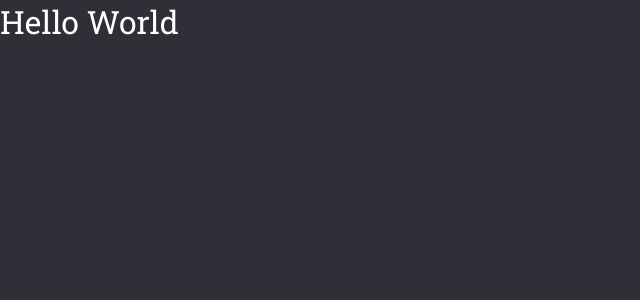
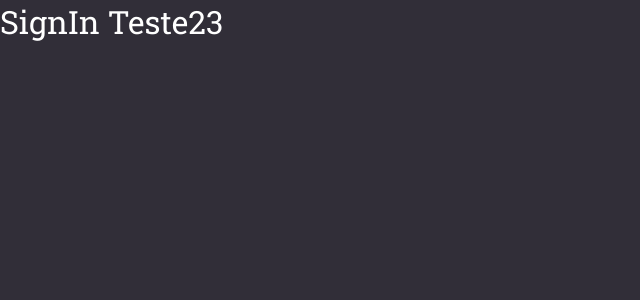
Before and after one commit to rafaelThi/goBarber, a React (Create React App) app: page / in a window 1280 px wide. Shown: the top 300 px of the page, without its empty margins (0-640 px from the left). Built offline with nearby package versions, Linux system fonts and the light colour scheme.

Commit message:
erro --jsx (?)

```diff
--- a/package.json
+++ b/package.json
@@ -11,6 +11,7 @@
     "@types/react": "^16.9.53",
     "@types/react-dom": "^16.9.8",
     "@types/styled-components": "^5.1.4",
+    "jsx": "^0.9.89",
     "react": "^17.0.1",
     "react-dom": "^17.0.1",
     "react-scripts": "4.0.1",
--- a/src/App.tsx
+++ b/src/App.tsx
@@ -1,10 +1,10 @@
 import React from 'react';
-
+import SignIn from './pages/Signin/index';
 import GlobalStyle from './styles/global';
 
 const App: React.FunctionComponent = () => (
   <>
-    <h1>Hello World</h1>
+    <SignIn />
     <GlobalStyle />
   </>
 );
--- a/src/pages/Signin/index.tsx
+++ b/src/pages/Signin/index.tsx
@@ -1,5 +1,5 @@
 import React from 'react';
 
-const SignIn: React.FC = () => <h1>SignIn</h1>;
+const SignIn: React.FC = () => <h1>SignIn Teste23</h1>;
 
 export default SignIn;
--- a/tsconfig.json
+++ b/tsconfig.json
@@ -12,7 +12,6 @@
     "allowSyntheticDefaultImports": true,
     "strict": true,
     "forceConsistentCasingInFileNames": true,
-    "noFallthroughCasesInSwitch": true,
     "module": "esnext",
     "moduleResolution": "node",
     "resolveJsonModule": true,
```
Also changed, not shown: 2 other files (tests, documents, lock files or other folders).
